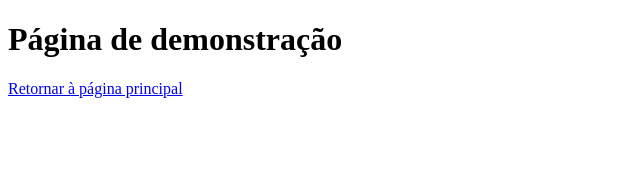
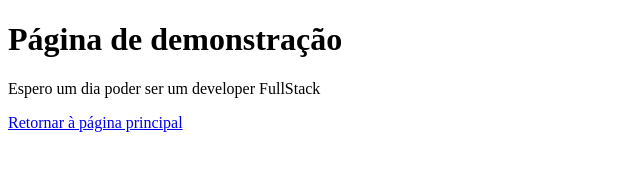
Before and after one commit to brunolutiano/PrimeiroProjeto, a plain HTML site: page Demo2.html in a window 1280 px wide. Shown: the whole page, without its empty margins (0-640 px from the left). Drawn offline with Linux system fonts and the light colour scheme.

Commit message:
Página de demonstração com texto simples

```diff
--- a/Demo2.html
+++ b/Demo2.html
@@ -8,6 +8,7 @@
 </head>
 <body>
     <h1>Página de demonstração</h1>
+    <p>Espero um dia poder ser um developer FullStack</p>
     <a href="index.html">Retornar à página principal</a>
 </body>
 </html>
```
